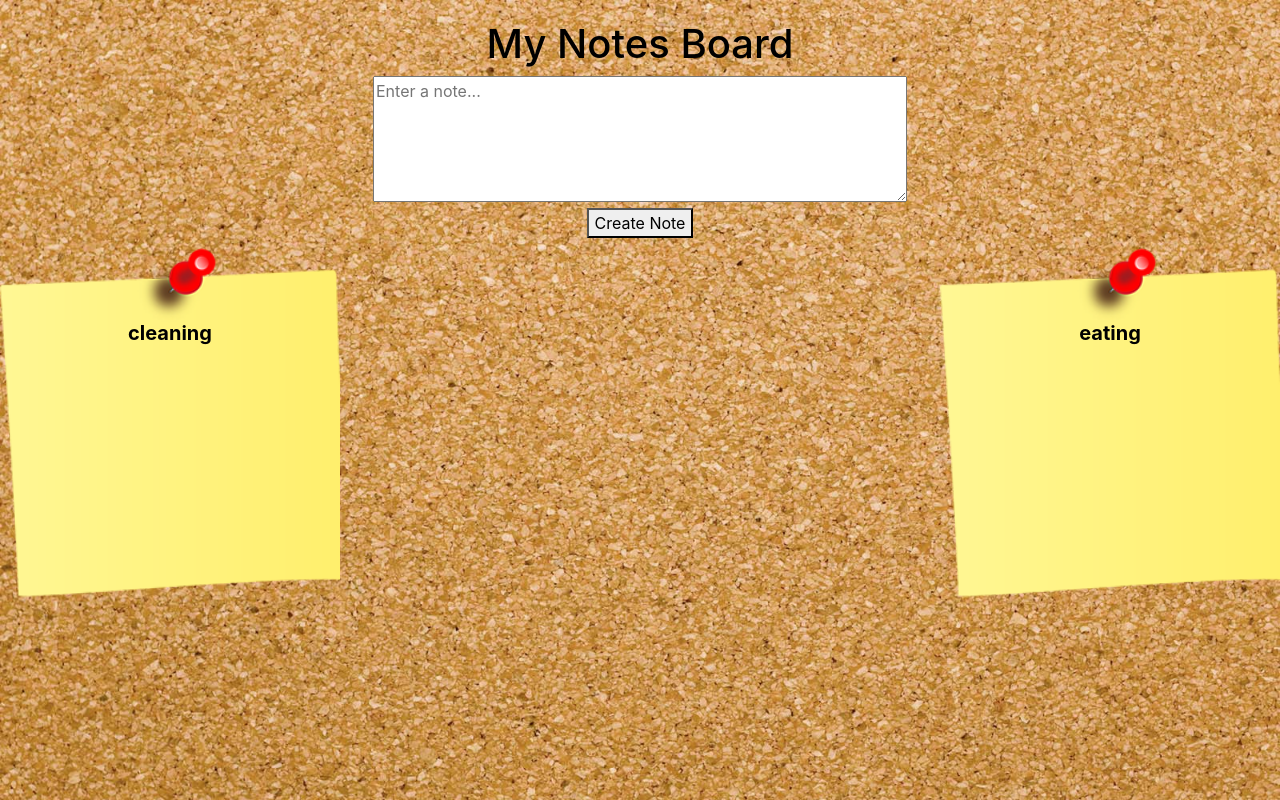
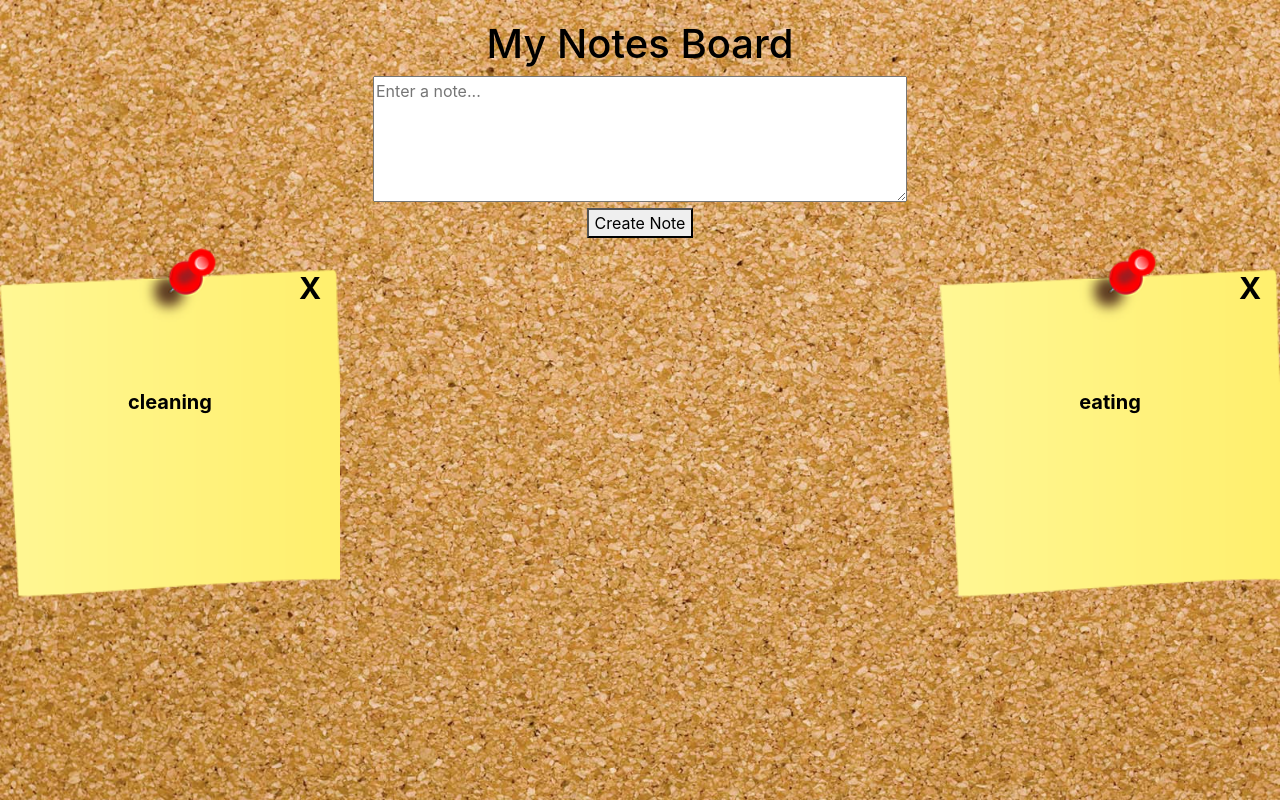
Before and after one commit to Sparco7/notes-react, a React (Create React App) app: page / in a window 1280 px wide. Built offline with nearby package versions, Linux system fonts and the light colour scheme.

Commit message:
adding delete method

```diff
--- a/src/App.js
+++ b/src/App.js
@@ -10,23 +10,29 @@ class App extends React.Component {
 
   addNote = (val) => {
     console.log("adding a note", val);
-    this.setState({notes: [val, ...this.state.notes]})
-  }
+    this.setState({ notes: [val, ...this.state.notes] });
+  };
+
+  deleteNote = (val) => {
+    console.log("notes arr: ", this.state.notes);
+    console.log("deleting", val);
+
+    let index = this.state.notes.indexOf(val);
+    console.log("index is:", index);
+    this.setState({ notes: this.state.notes.filter((note) => note !== val) });
+  };
 
   render() {
+    console.log("notes arr: ", this.state.notes);
     return (
       <div>
         <h1>My Notes Board</h1>
         <div className="container">
-          <Input
-          newNote={this.addNote}/>
+          <Input newNote={this.addNote} />
         </div>
         <div className="notes">
           {this.state.notes.map((note, i) => {
-            return (
-              <Note
-              note={note}/>
-            )
+            return <Note key={i} deleteNote={this.deleteNote} note={note} />;
           })}
         </div>
       </div>
--- a/src/Note.js
+++ b/src/Note.js
@@ -2,11 +2,21 @@ import React from "react";
 import "./index.css";
 
 const Note = (props) => {
-    return (
-        <div className="note-card">
-            <div className="para">{props.note}</div>
-        </div>
-    )
-}
+
+  const deleteNote = () => {
+    console.log("deleting note");
+    console.log(props);
+    props.deleteNote(props.note)
+  };
+
+  return (
+    <div className="note-card">
+      <button className="delete-btn" onClick={deleteNote}>
+        X
+      </button>
+      <div className="para">{props.note}</div>
+    </div>
+  );
+};
 
 export default Note;
--- a/src/index.css
+++ b/src/index.css
@@ -51,3 +51,16 @@ h1 {
   font-weight: bold;
   font-size: 20px;
 }
+
+.delete-btn {
+  z-index: 9999;
+  margin-bottom: 5px!important;
+  background-color: transparent;
+  border: 0;
+  font-weight: bold;
+  font-size: 30px;
+  margin-right: -280px;
+  margin-top: 17px;
+
+  /* text-align: end; */
+}
```
